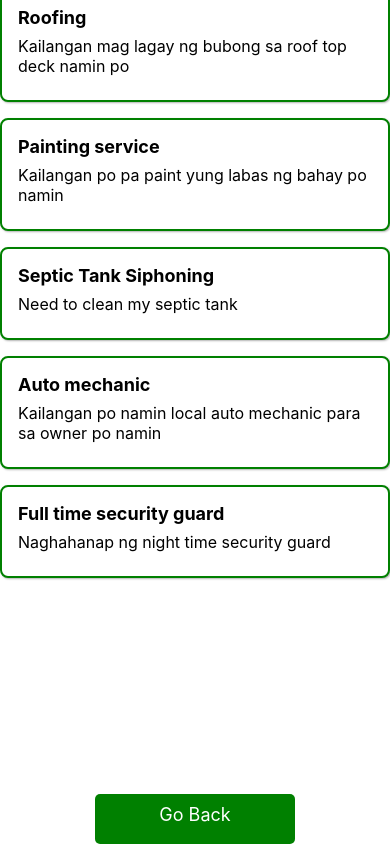
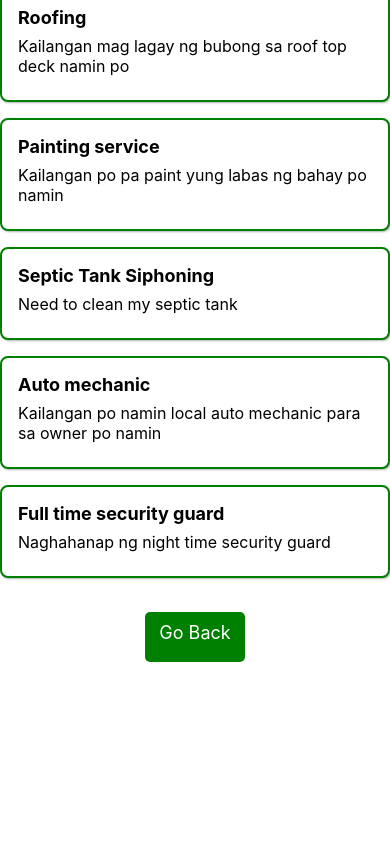
Before and after one commit to jaypersanchez/helpgenie-mobile, a React Native app: screen /Messages in a window 390 px wide. Shown: the part 691-1535 px from the top of the page. After the commit the page ends 1353 px from the top, so only its background shows below. Built offline with nearby package versions, Linux system fonts and the light colour scheme.

Commit message:
styling on Messages component

```diff
--- a/components/FotterBar.js
+++ b/components/FotterBar.js
@@ -20,6 +20,10 @@ const FooterBar = () => {
     navigation.navigate('SearchForJobs');
   }
 
+  const handleSettings = () => {
+    navigation.navigate('SearchForJobs');
+  }
+
   return (
     <View style={styles.footer}>
 
@@ -32,7 +36,9 @@ const FooterBar = () => {
       <TouchableOpacity onPress={handleMessages}>
         <Icon name="envelope" size={30} color="white" />
       </TouchableOpacity>
-
+      <TouchableOpacity onPress={handleSettings}>
+        <Icon name="cog" size={30} color="white" />
+      </TouchableOpacity>
     </View>
   );
 };
@@ -47,6 +53,7 @@ const styles = StyleSheet.create({
     flexDirection: 'row', // Align items horizontally
     position: 'absolute',
     bottom: 0,
+    marginTop: 18
   },
   footerText: {
     color: 'white',
--- a/components/Messages.js
+++ b/components/Messages.js
@@ -42,7 +42,8 @@ const styles = StyleSheet.create({
       backgroundColor: '#fff',
       alignItems: 'center',
       justifyContent: 'center',
-      marginTop: 55
+      marginTop: 55,
+      bottom: 0
     },
     mainContent: {
       flex: 1, // Takes the remaining space
@@ -51,14 +52,14 @@ const styles = StyleSheet.create({
     },
     greenButton: {
         backgroundColor: 'green', // Set the background color to green
-        width: 200, // Set the width
+        width: 100, // Set the width
         height: 50,  // Set the height
         paddingVertical: 10, // Add vertical padding
         paddingHorizontal: 10, // Add horizontal padding
         borderRadius: 5, // Optional: Add rounded corners to the button
         alignSelf: 'center', // Center the button horizontally
         marginTop: 5, // Add some top margin for spacing
-        marginTop: 200,
+        marginTop: 18,
       },
       buttonText: {
         color: 'white', // Set the text color to white for better visibility on a green background
```
